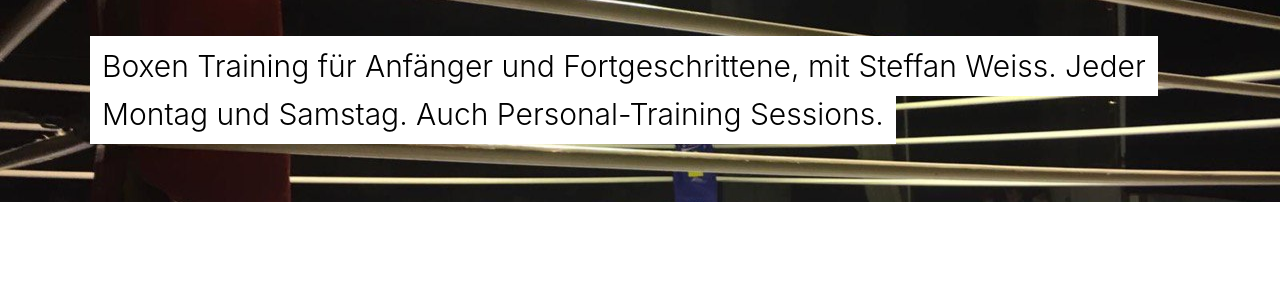
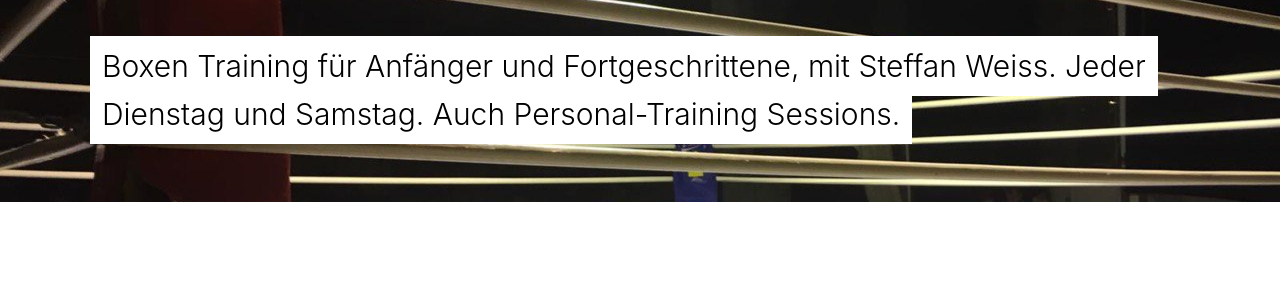
Before and after one commit to jpdjere/boxing-landing, a plain HTML site: page index.html in a window 1280 px wide. Shown: the part 354-635 px from the top of the page. Drawn offline with Linux system fonts and the light colour scheme.

Commit message:
Update subtitle to Dienstag

```diff
--- a/index.html
+++ b/index.html
@@ -34,7 +34,7 @@
             </h1>
             <p data-aos="fade" data-aos-easing="linear" data-aos-duration="1000" data-aos-once="true" class="lead my-4 text-black subtitle" >
                 Boxen Training für Anfänger und Fortgeschrittene, mit Steffan Weiss.
-                Jeder Montag und Samstag. Auch Personal-Training Sessions.
+                Jeder Dienstag und Samstag. Auch Personal-Training Sessions.
             </p>
         </div>
     </div>
```
